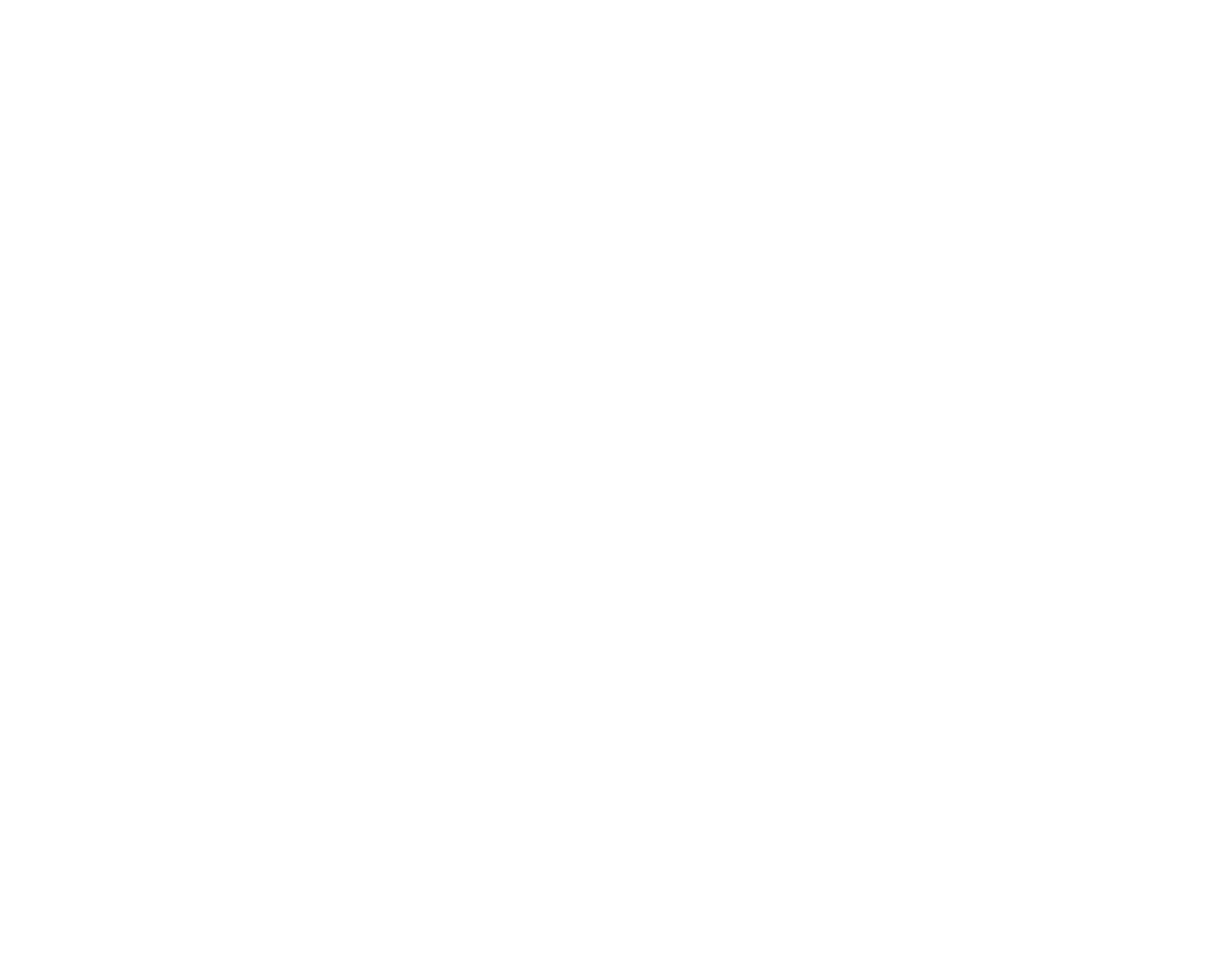
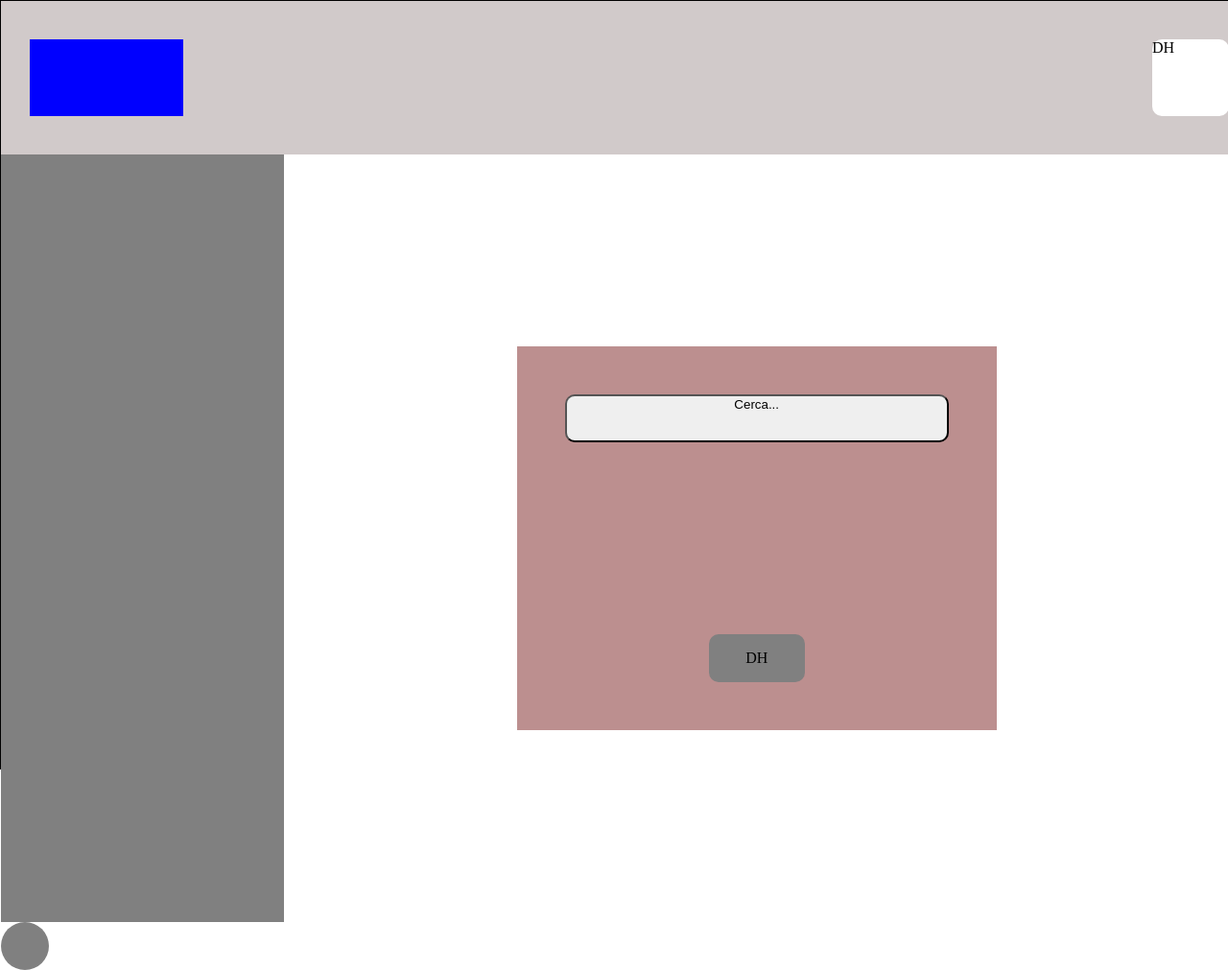
Before and after one commit to peppe9415/Test-di-sbarramento, a plain HTML site: page index.html in a window 1280 px wide. Shown: the whole page at 96% size. Before the commit the page ends 800 px from the top, so only its background shows below. Drawn offline with Linux system fonts and the light colour scheme.

Commit message:
end-test

```diff
--- a/index.html
+++ b/index.html
@@ -1,12 +1,41 @@
 <!DOCTYPE html>
 <html lang="en">
+
 <head>
     <meta charset="UTF-8">
     <meta http-equiv="X-UA-Compatible" content="IE=edge">
     <meta name="viewport" content="width=device-width, initial-scale=1.0">
+    <link rel="stylesheet" href="style.css">
     <title>Document</title>
 </head>
+
 <body>
 
+    <main>
+        <section class="mainflex">
+
+            <div class="navbar">
+                <div class="bluerett"></div>
+                <span class="dh">DH</span>
+            </div>
+            <div class="lowerflex">
+                <div class="sidebar"> </div>
+                <div class="centralflex">
+                    <div class="centralbox">
+                        <div class="bottonecerca">
+                        <button class="cerca">Cerca...</button></div>
+                        <span class="centraldh">DH</span>
+                    </div>
+
+                </div>
+            </div>
+            <div class="avatar"></div>
+
+
+
+        </section>
+    </main>
+
 </body>
+
 </html>
--- a/style.css
+++ b/style.css
@@ -0,0 +1,104 @@
+body,html{
+height: 100vh;
+width: 100vw;
+margin: 0;}
+
+
+.mainflex{
+height: 100vh;
+width: 100vw;
+border: 1px solid black;
+
+}
+
+.navbar{display: flex;
+    justify-content: space-between;
+    align-items: center;
+height: 20vh;
+width: 100vw;
+background-color: rgb(209, 202, 202);}
+
+.bluerett{
+    display: flex;
+height: 10vh;
+width: 20vh;
+background-color: blue;
+
+margin-left: 30px;
+
+}
+
+.dh{display: flex;
+height:10vh;
+width: 80px;
+background-color: white;
+text-align: center;
+
+border-radius: 10px;
+}
+
+.sidebar{
+    height: 100vh;
+    width: 30vw;
+    background-color: gray;
+
+}
+
+.lowerflex{
+display: flex;
+flex-direction: row;}
+
+.centralflex{
+    display: flex;
+    height: 100vh;
+    width: 100vw;
+    background-color: white;
+    justify-content: center;
+    align-items: center;
+
+
+
+}
+
+.centralbox{
+display: flex;
+flex-direction: column;
+width: 500px;
+height: 400px;
+background-color: rosybrown;
+justify-content: space-between;
+align-items: center;
+}
+.bottonecerca{
+display: flex;
+justify-content: center;
+margin-top: 50px;
+}
+
+.cerca{
+    display: flex;
+    justify-content: center;
+width: 400px;
+height: 50px;
+border-radius: 10px;
+}
+
+
+.centraldh{
+    display: flex;
+height: 50px;
+width: 100px;
+background-color: gray;
+justify-content: center;
+align-items: center;
+margin-bottom: 50px;
+border-radius: 10px;
+}
+
+.avatar{
+    display: flex;
+width: 50px;
+height: 50px;
+background-color: gray;
+border-radius: 50%;
+}
```
